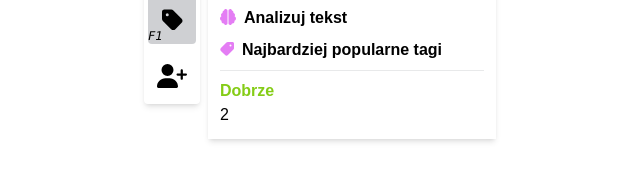
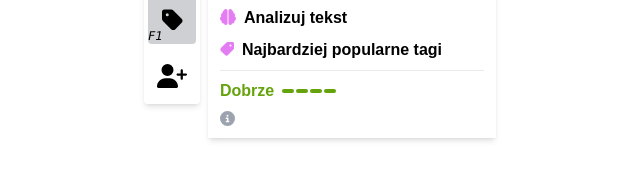
Before and after one commit to bartek2050/tags-picker, a React (Vite) app: page / in a window 1280 px wide. Both pictures are taken after a click on the button "F1". Shown: the part 336-513 px from the top of the page, without its empty margins (16-656 px from the left). Built offline with nearby package versions, Linux system fonts and the light colour scheme.

Commit message:
add visual meter for tags

```diff
--- a/src/components/Tags/SelectionMeterWrapper.tsx
+++ b/src/components/Tags/SelectionMeterWrapper.tsx
@@ -1,12 +1,22 @@
 import { useState } from "react";
+import { FontAwesomeIcon } from "@fortawesome/react-fontawesome";
+import { faCircleInfo } from "@fortawesome/free-solid-svg-icons";
 
 export const SelectionMeterWrapper = () => {
-  const [selectedTagsCount, setSelectedTagsCount] = useState(2);
+  const [selectedTags, setSelectedTags] = useState(["Maryla", "Przeboje", "Maryla", "Przeboje"]);
+
 
   return (
     <div className="pt-2">
-      <div className="text-lime-500 font-bold">Dobrze</div>
-      {selectedTagsCount}
+      <div className="flex flex-row">
+        <div className="text-lime-600 font-bold">Dobrze</div>
+        <div className="flex flex-row gap-0.5 items-center ml-2">
+          {selectedTags.map((index) => <div key={index} className="w-3 h-1 bg-lime-600 rounded" />)}
+        </div>
+      </div>
+      <div className="text-gray-400 text-xs flex flex-row items-center gap-2 mt-2">
+        <FontAwesomeIcon icon={faCircleInfo} size={"lg"} />
+      </div>
     </div>
 
   );
```
